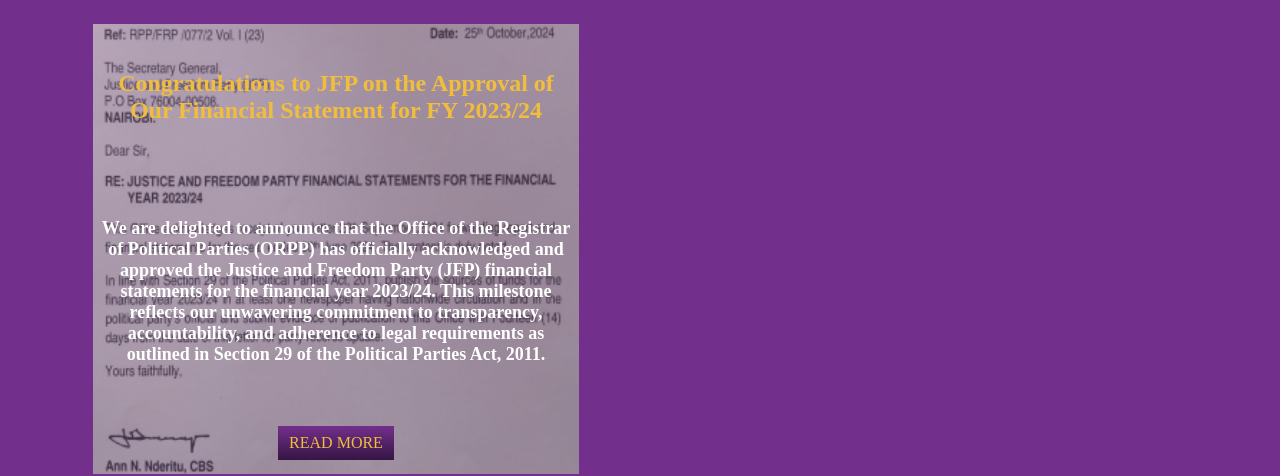
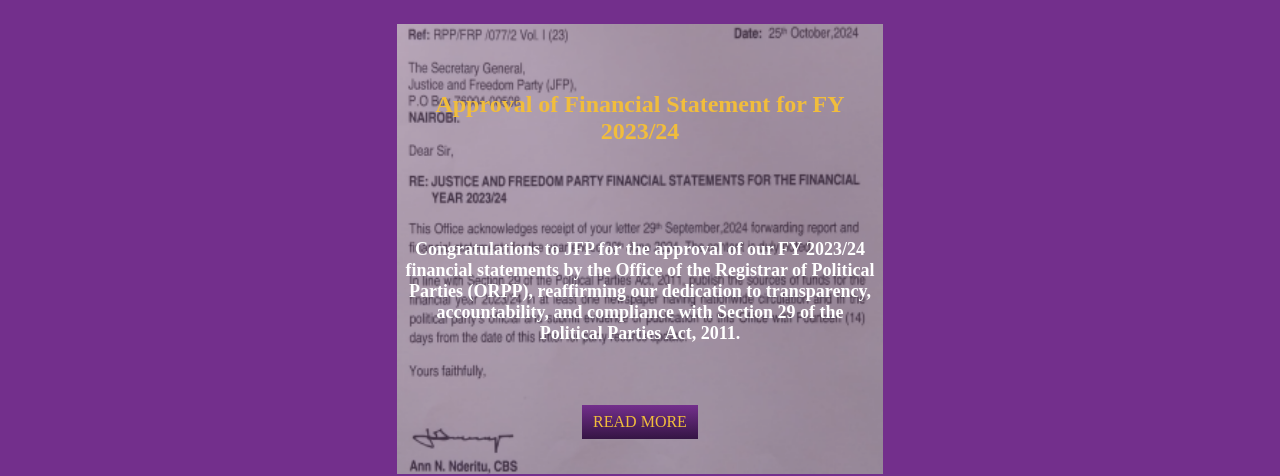
Before and after one commit to QueenterJuma/jfp-kenya, a React (Vite) app: page / in a window 1280 px wide. Shown: the part 1574-2050 px from the top of the page. Built offline with nearby package versions, Linux system fonts and the light colour scheme; a web font is replaced by a local one.

Commit message:
Add Style.css update

```diff
--- a/src/App.css
+++ b/src/App.css
@@ -498,6 +498,7 @@ body {
 
 .news-cont {
   display: flex;
+  flex-direction: column;
   justify-content: space-around;
   align-items: center;
   padding: 2em;
--- a/src/components/News/NewsList.js
+++ b/src/components/News/NewsList.js
@@ -2,9 +2,18 @@ import Statement2023 from '../../assets/statement2023-24.png'
 
 export const NewsList = [
   {
-    title: 'Congratulations to JFP on the Approval of Our Financial Statement for FY 2023/24',
-    description: 'We are delighted to announce that the Office of the Registrar of Political Parties (ORPP) has officially acknowledged and approved the Justice and Freedom Party (JFP) financial statements for the financial year 2023/24. This milestone reflects our unwavering commitment to transparency, accountability, and adherence to legal requirements as outlined in Section 29 of the Political Parties Act, 2011.',
+    title: 'Approval of Financial Statement for FY 2023/24',
+    description: 'Congratulations to JFP for the approval of our FY 2023/24 financial statements by the Office of the Registrar of Political Parties (ORPP), reaffirming our dedication to transparency, accountability, and compliance with Section 29 of the Political Parties Act, 2011.',
     image: Statement2023,
   }
-
+  // {
+  //   title: 'Congratulations to JFP on the Approval of Our Financial Statement for FY 2023/24',
+  //   description: 'We are delighted to announce that the Office of the Registrar of Political Parties (ORPP) has officially acknowledged and approved the Justice and Freedom Party (JFP) financial statements for the financial year 2023/24. This milestone reflects our unwavering commitment to transparency, accountability, and adherence to legal requirements as outlined in Section 29 of the Political Parties Act, 2011.',
+  //   image: Statement2023,
+  // },
+  // {
+  //   title: 'Congratulations to JFP on the Approval of Our Financial Statement for FY 2023/24',
+  //   description: 'We are delighted to announce that the Office of the Registrar of Political Parties (ORPP) has officially acknowledged and approved the Justice and Freedom Party (JFP) financial statements for the financial year 2023/24. This milestone reflects our unwavering commitment to transparency, accountability, and adherence to legal requirements as outlined in Section 29 of the Political Parties Act, 2011.',
+  //   image: Statement2023,
+  // }
 ];
```
Also changed, not shown: src/components/News/EventsList.js (+10 -0 lines).
